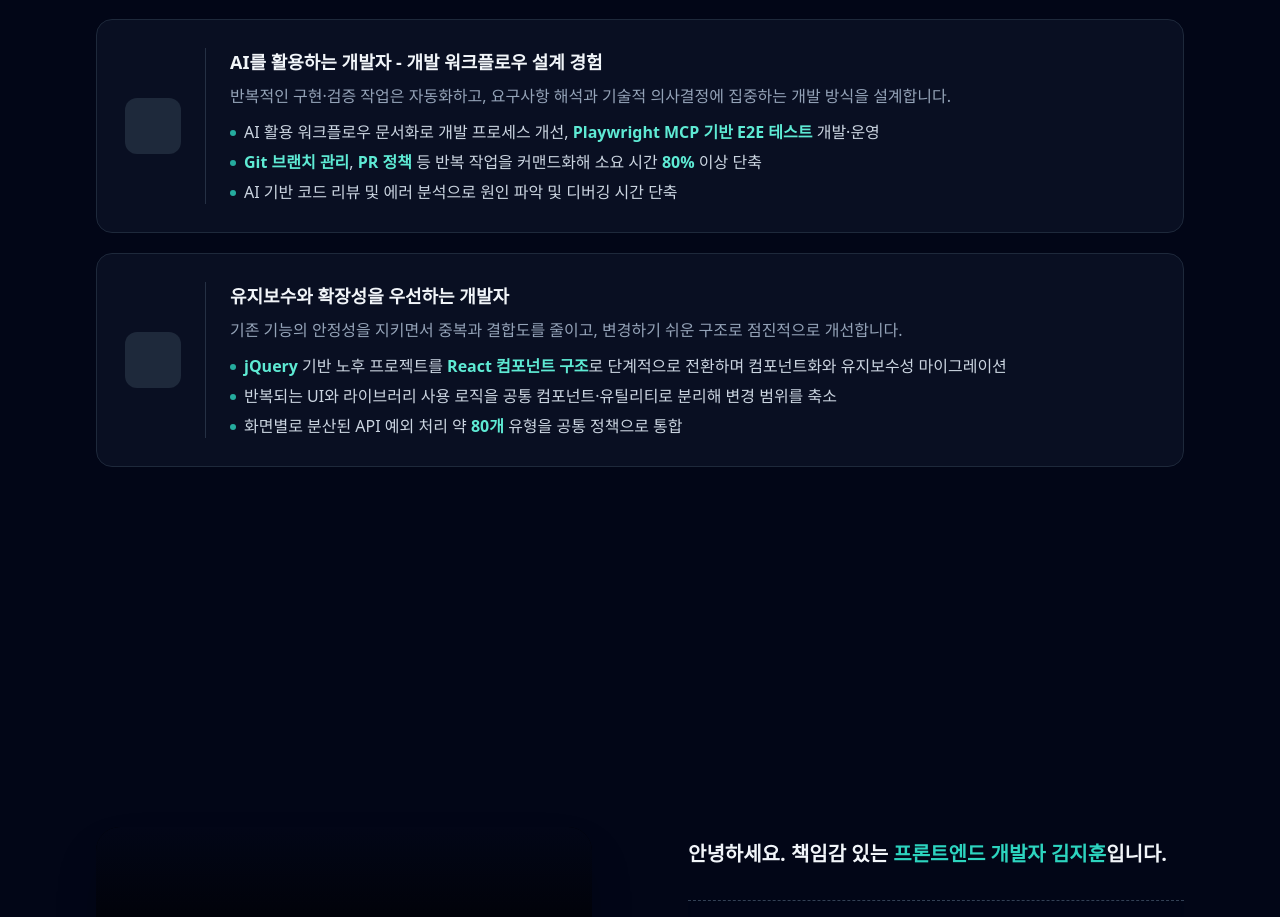
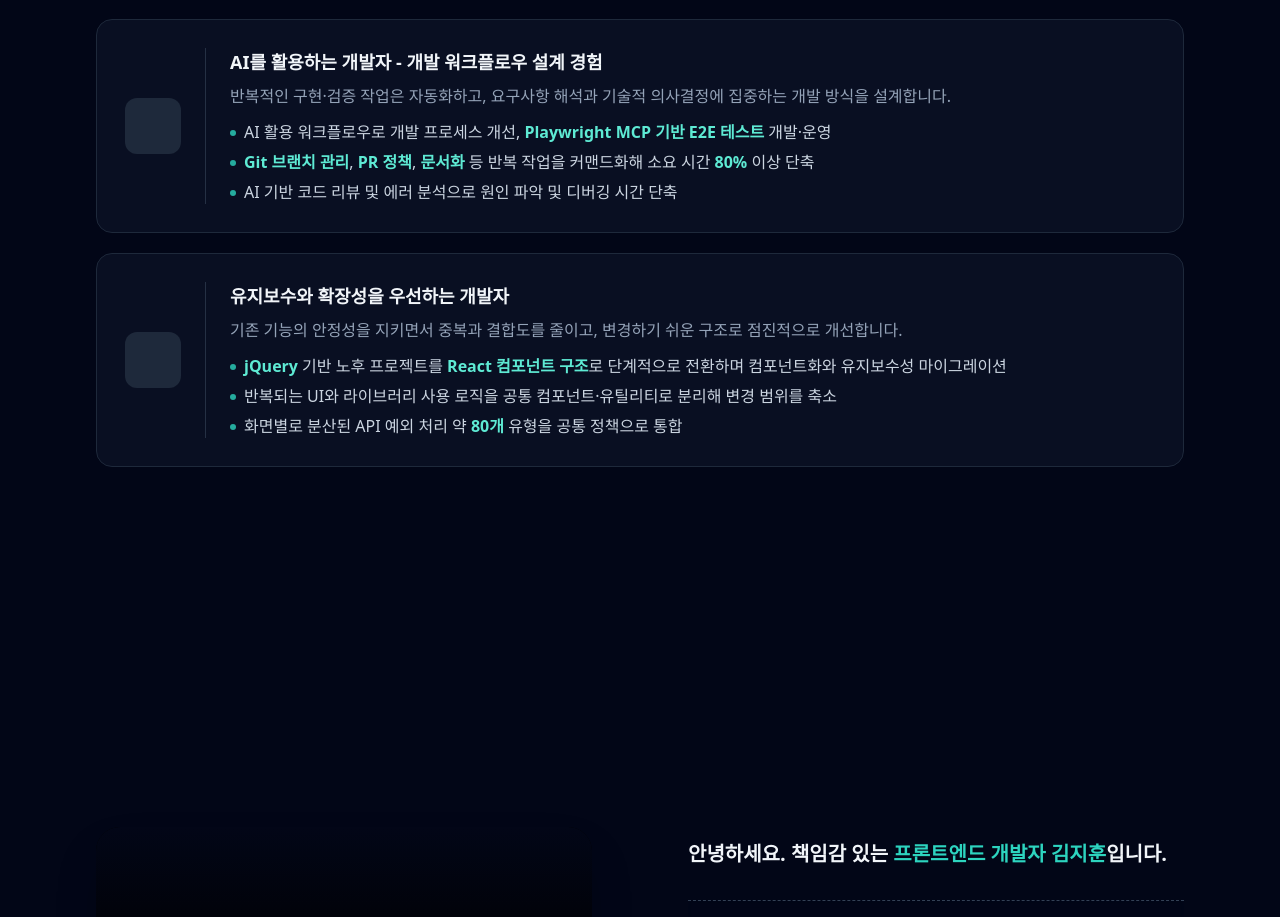
Before and after one commit to wlgns5041/portfolio, a React (Vite) app: page / in a window 1280 px wide. Shown: the part 1944-2861 px from the top of the page. Built offline with nearby package versions, Linux system fonts and the light colour scheme; some icons are missing; a web font is replaced by a local one.

Commit message:
feat: Intro 섹션 강점 문구 수정

```diff
--- a/src/components/sections/IntroSection.tsx
+++ b/src/components/sections/IntroSection.tsx
@@ -50,7 +50,7 @@ const itemVariants: Variants = {
 };
 
 const STRENGTH_HIGHLIGHT_RE =
-  /(Figma|Claude Design|Playwright MCP 기반 E2E 테스트|Git 브랜치 관리|PR 정책|jQuery|React 컴포넌트 구조|80개|\d+(?:\.\d+)?%|\d+시간|\d+건)/g;
+  /(Figma|Claude Design|Playwright MCP 기반 E2E 테스트|Git 브랜치 관리|PR 정책|문서화|jQuery|React 컴포넌트 구조|80개|\d+(?:\.\d+)?%|\d+시간|\d+건)/g;
 
 const highlightStrengthDetail = (text: string) =>
   text.split(STRENGTH_HIGHLIGHT_RE).map((part, i) =>
@@ -946,8 +946,8 @@ useEffect(() => {
                   title: "AI를 활용하는 개발자 - 개발 워크플로우 설계 경험",
                   desc: "반복적인 구현·검증 작업은 자동화하고, 요구사항 해석과 기술적 의사결정에 집중하는 개발 방식을 설계합니다.",
                   details: [
-                    "AI 활용 워크플로우 문서화로 개발 프로세스 개선, Playwright MCP 기반 E2E 테스트 개발·운영",
-                    "Git 브랜치 관리, PR 정책 등 반복 작업을 커맨드화해 소요 시간 80% 이상 단축",
+                    "AI 활용 워크플로우로 개발 프로세스 개선, Playwright MCP 기반 E2E 테스트 개발·운영",
+                    "Git 브랜치 관리, PR 정책, 문서화 등 반복 작업을 커맨드화해 소요 시간 80% 이상 단축",
                     "AI 기반 코드 리뷰 및 에러 분석으로 원인 파악 및 디버깅 시간 단축",
                   ],
                 },
```
